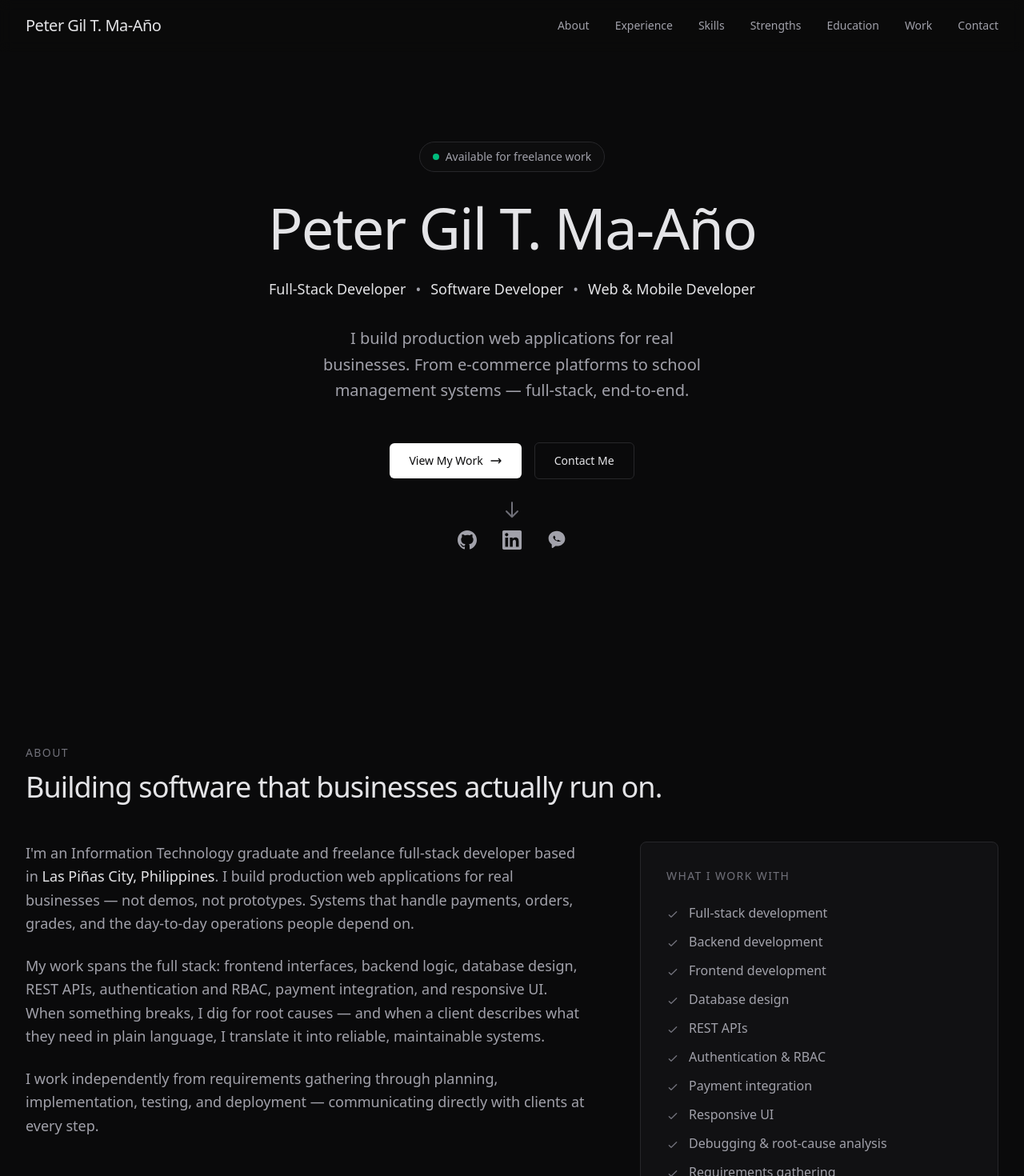
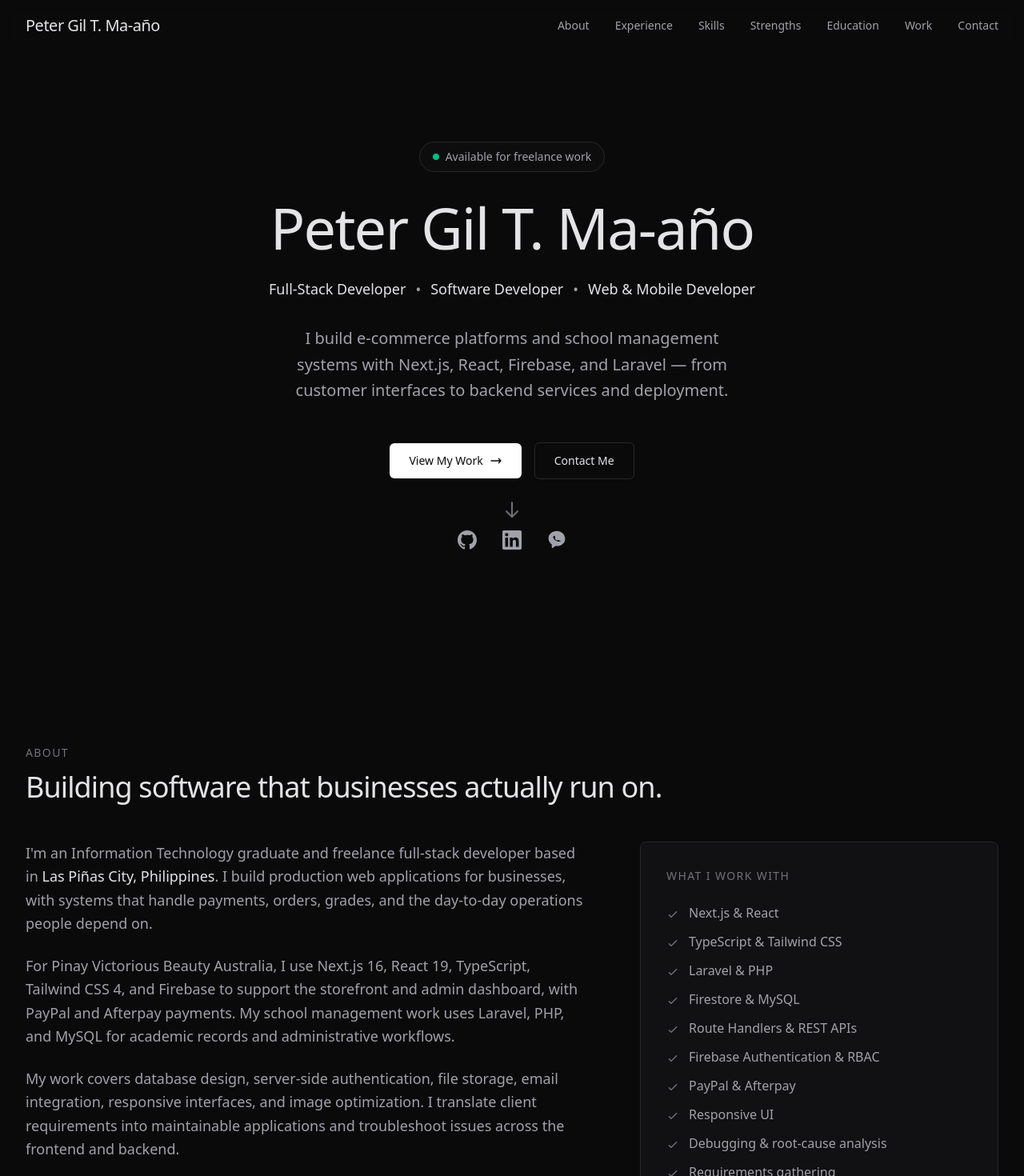
Before and after one commit to Ma-ano/Ma-ano_Portfolio, a React (Vite) app: page / in a window 1280 px wide. Shown: the top 1470 px of the page at 80% size. Built offline with nearby package versions, Linux system fonts and the light colour scheme.

Commit message:
Update portfolio name and align content with project experience

```diff
--- a/index.html
+++ b/index.html
@@ -4,14 +4,14 @@
     <meta charset="UTF-8" />
     <link rel="icon" type="image/svg+xml" href="/favicon.svg" />
     <meta name="viewport" content="width=device-width, initial-scale=1.0" />
-    <meta name="description" content="Peter Gil T. Ma-Año — Full-Stack Developer, Software Developer, Web & Mobile Developer. Building production web applications for real businesses." />
-    <meta property="og:title" content="Peter Gil T. Ma-Año — Full-Stack Developer Portfolio" />
-    <meta property="og:description" content="Full-Stack Developer, Software Developer, Web & Mobile Developer. Building production web applications for real businesses." />
+    <meta name="description" content="Peter Gil T. Ma-año — Full-stack developer building e-commerce and school management applications with Next.js, React, TypeScript, Firebase, and Laravel." />
+    <meta property="og:title" content="Peter Gil T. Ma-año — Full-Stack Developer Portfolio" />
+    <meta property="og:description" content="Full-stack developer building e-commerce and school management applications with Next.js, React, TypeScript, Firebase, and Laravel." />
     <meta property="og:type" content="website" />
     <meta name="twitter:card" content="summary_large_image" />
-    <meta name="twitter:title" content="Peter Gil T. Ma-Año — Full-Stack Developer Portfolio" />
-    <meta name="twitter:description" content="Full-Stack Developer, Software Developer, Web & Mobile Developer. Building production web applications for real businesses." />
-    <title>Peter Gil T. Ma-Año — Full-Stack Developer Portfolio</title>
+    <meta name="twitter:title" content="Peter Gil T. Ma-año — Full-Stack Developer Portfolio" />
+    <meta name="twitter:description" content="Full-stack developer building e-commerce and school management applications with Next.js, React, TypeScript, Firebase, and Laravel." />
+    <title>Peter Gil T. Ma-año — Full-Stack Developer Portfolio</title>
   </head>
   <body>
     <div id="root"></div>
--- a/src/components/about/profile.tsx
+++ b/src/components/about/profile.tsx
@@ -28,14 +28,20 @@ export default function About() {
             <p>
               I'm an Information Technology graduate and freelance full-stack developer based in{' '}
               <span className="text-text">{profile.location}</span>. I build production web
-              applications for real businesses — not demos, not prototypes. Systems that handle
+              applications for businesses, with systems that handle
               payments, orders, grades, and the day-to-day operations people depend on.
             </p>
             <p>
-              My work spans the full stack: frontend interfaces, backend logic, database design,
-              REST APIs, authentication and RBAC, payment integration, and responsive UI. When
-              something breaks, I dig for root causes — and when a client describes what they
-              need in plain language, I translate it into reliable, maintainable systems.
+              For Pinay Victorious Beauty Australia, I use Next.js 16, React 19, TypeScript,
+              Tailwind CSS 4, and Firebase to support the storefront and admin dashboard,
+              with PayPal and Afterpay payments. My school management work uses Laravel,
+              PHP, and MySQL for academic records and administrative workflows.
+            </p>
+            <p>
+              My work covers database design, server-side authentication, file storage,
+              email integration, responsive interfaces, and image optimization. I translate
+              client requirements into maintainable applications and troubleshoot issues
+              across the frontend and backend.
             </p>
             <p>
               I work independently from requirements gathering through planning, implementation,
@@ -57,13 +63,13 @@ export default function About() {
               </h3>
               <ul className="mt-6 grid grid-cols-1 sm:grid-cols-2 lg:grid-cols-1 gap-x-8 gap-y-3 text-base">
                 {[
-                  'Full-stack development',
-                  'Backend development',
-                  'Frontend development',
-                  'Database design',
-                  'REST APIs',
-                  'Authentication & RBAC',
-                  'Payment integration',
+                  'Next.js & React',
+                  'TypeScript & Tailwind CSS',
+                  'Laravel & PHP',
+                  'Firestore & MySQL',
+                  'Route Handlers & REST APIs',
+                  'Firebase Authentication & RBAC',
+                  'PayPal & Afterpay',
                   'Responsive UI',
                   'Debugging & root-cause analysis',
                   'Requirements gathering',
--- a/src/components/experience/timeline.tsx
+++ b/src/components/experience/timeline.tsx
@@ -14,7 +14,7 @@ const responsibilities = [
   {
     title: 'Sound engineering practices',
     description:
-      'Apply maintainable architecture, database design, authentication, API integration, responsive design, and security best practices.',
+      'Build with Next.js, React, Firebase, and Laravel, covering database design, server-side authentication, payment and email integration, and responsive interfaces.',
   },
 ]
 
--- a/src/components/heroes/hero.tsx
+++ b/src/components/heroes/hero.tsx
@@ -32,7 +32,7 @@ export default function Hero() {
             transition={{ duration: 0.8, ease: 'easeOut', delay: 0.1 }}
             className="text-5xl sm:text-6xl lg:text-7xl font-light tracking-tight text-text leading-[1.05] text-balance"
           >
-            Peter Gil T. Ma-Año
+            {profile.name}
           </motion.h1>
 
           <motion.div
@@ -54,8 +54,8 @@ export default function Hero() {
             transition={{ duration: 0.8, ease: 'easeOut', delay: 0.3 }}
             className="mt-8 text-lg sm:text-xl text-text-muted max-w-2xl mx-auto leading-relaxed text-balance"
           >
-            I build production web applications for real businesses. From e-commerce platforms
-            to school management systems — full-stack, end-to-end.
+            I build e-commerce platforms and school management systems with Next.js, React,
+            Firebase, and Laravel — from customer interfaces to backend services and deployment.
           </motion.p>
 
           <motion.div
--- a/src/components/navigation/navigation.tsx
+++ b/src/components/navigation/navigation.tsx
@@ -1,5 +1,6 @@
 import { useState, useEffect } from 'react'
 import { motion, AnimatePresence } from 'motion/react'
+import { profile } from '../../data/profile'
 
 const navLinks = [
   { href: '#about', label: 'About' },
@@ -35,9 +36,9 @@ export default function Navigation() {
           <a
             href="/"
             className="text-xl font-light tracking-tight text-text hover:text-text-muted transition-colors duration-200"
-            aria-label="Peter Gil T. Ma-Año - Home"
+            aria-label={`${profile.name} - Home`}
           >
-            Peter Gil T. Ma-Año
+            {profile.name}
           </a>
 
           <div className="hidden md:flex items-center gap-8">
--- a/src/data/profile.ts
+++ b/src/data/profile.ts
@@ -1,5 +1,5 @@
 export const profile = {
-  name: 'Peter Gil T. Ma-Año',
+  name: 'Peter Gil T. Ma-año',
   roles: ['Full-Stack Developer', 'Software Developer', 'Web & Mobile Developer'],
   location: 'Las Piñas City, Philippines',
   phone: '0961 317 6898',
@@ -129,15 +129,15 @@ export interface SkillCategory {
 export const skillCategories: SkillCategory[] = [
   {
     label: 'Frontend',
-    skills: ['HTML', 'CSS', 'JavaScript', 'TypeScript', 'React', 'Vue 3', 'Tailwind CSS', 'Bootstrap 5', 'Ionic', 'Vite', 'Motion.dev'],
+    skills: ['HTML', 'CSS', 'JavaScript', 'TypeScript', 'Next.js 16', 'React 19', 'Vue 3', 'Tailwind CSS 4', 'Bootstrap 5', 'Ionic', 'Vite', 'Framer Motion', 'Motion.dev'],
   },
   {
     label: 'Backend',
-    skills: ['Laravel 11', 'PHP 8+', 'Python', 'REST APIs', 'Authentication', 'Authorization', 'RBAC'],
+    skills: ['Next.js App Router & Route Handlers', 'Firebase Admin', 'Firebase Authentication', 'Laravel 11', 'PHP 8+', 'Python', 'REST APIs', 'Authentication', 'Authorization', 'RBAC'],
   },
   {
     label: 'Data',
-    skills: ['MySQL', 'MongoDB', 'Firebase / Firestore', 'Database Design', 'Database Optimization'],
+    skills: ['Firebase Firestore', 'Firebase Storage', 'Firebase Security Rules', 'MySQL', 'MongoDB', 'Database Design', 'Database Optimization'],
   },
   {
     label: 'Mobile',
@@ -145,11 +145,11 @@ export const skillCategories: SkillCategory[] = [
   },
   {
     label: 'Integrations',
-    skills: ['PayPal', 'Afterpay', 'Debit/Credit Card Payments', 'REST APIs', 'Third-Party Services'],
+    skills: ['PayPal', 'Afterpay', 'Nodemailer / SMTP', 'Next.js Image', 'Sharp', 'Vercel Speed Insights', 'REST APIs', 'Third-Party Services'],
   },
   {
     label: 'Tools',
-    skills: ['Git', 'GitHub', 'VS Code', 'NPM', 'AI-Assisted Development Tools'],
+    skills: ['Git', 'GitHub', 'VS Code', 'NPM', 'Vercel', 'Firebase', 'AI-Assisted Development Tools'],
   },
 ]
 
```
Also changed, not shown: 1 other file (tests, documents, lock files or other folders).
